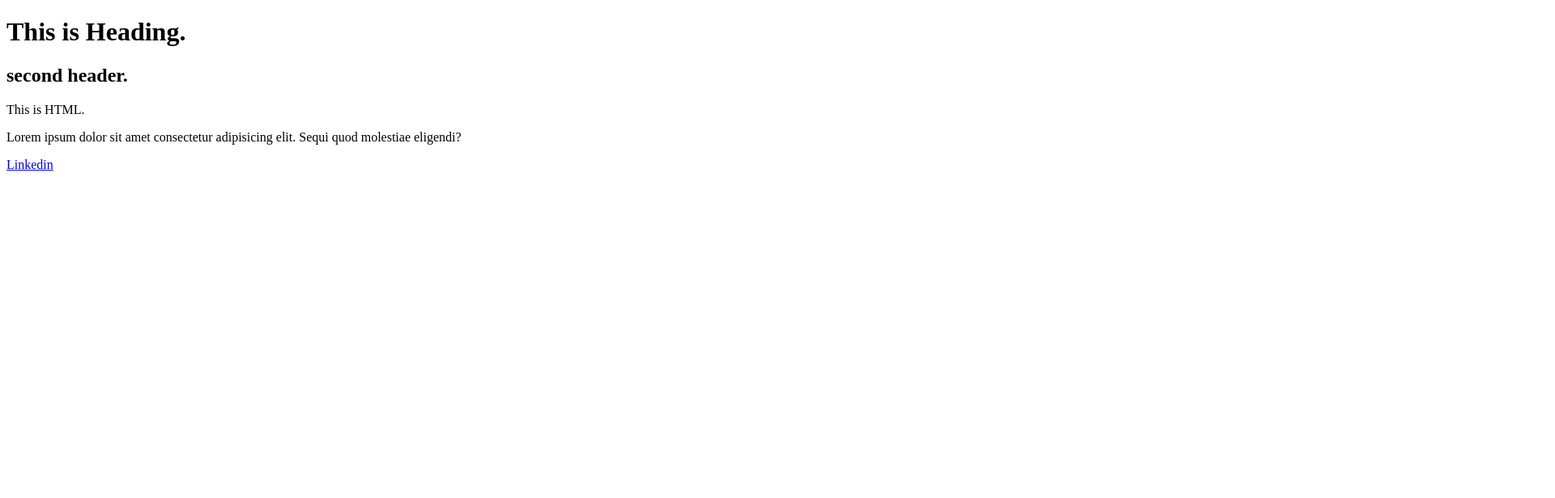
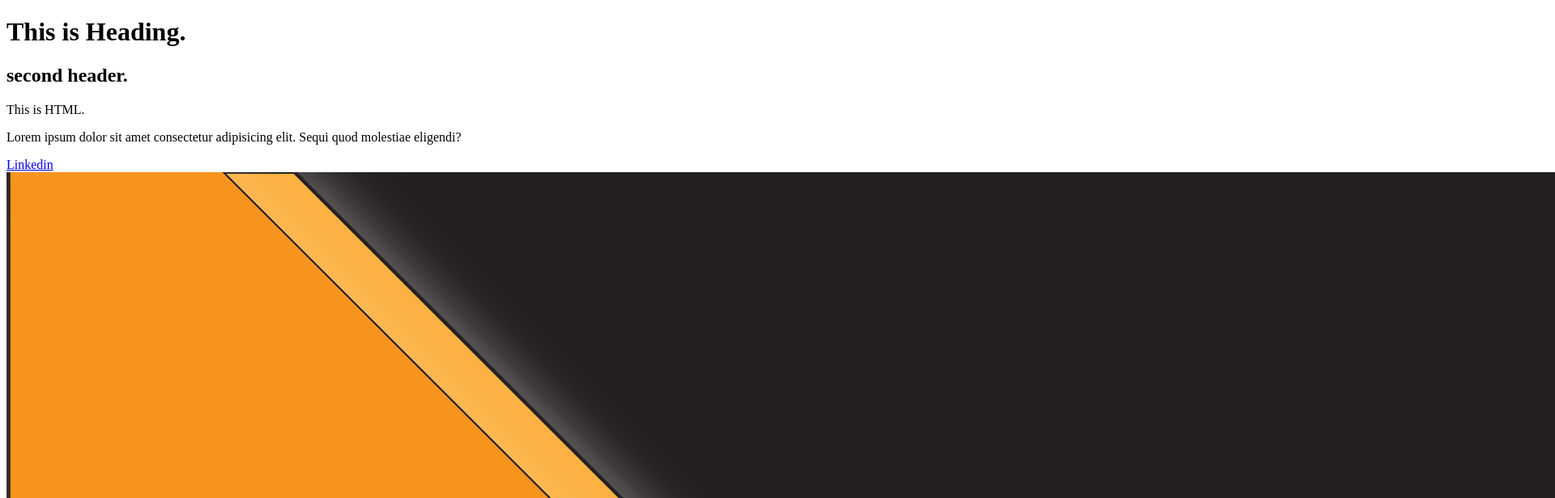
Before and after one commit to scuriyu/HTML, a plain HTML site: page index.html in a window 1280 px wide. Shown: the top 616 px of the page at 81% size, 1920 px wide, since content can reach past the window. Drawn offline with Linux system fonts and the light colour scheme.

Commit message:
feat:third

```diff
--- a/index.html
+++ b/index.html
@@ -12,7 +12,7 @@
         Lorem ipsum dolor sit amet consectetur adipisicing elit. Sequi quod molestiae eligendi?
     </p>
     <a href="https://www.linkedin.com/in/suhan-shrestha-9223b1247/">Linkedin</a>
-    <img src="" alt="">
+    <img src="asstets/img/proto-01.png" alt="">
 
 </body>
 </html>
```
